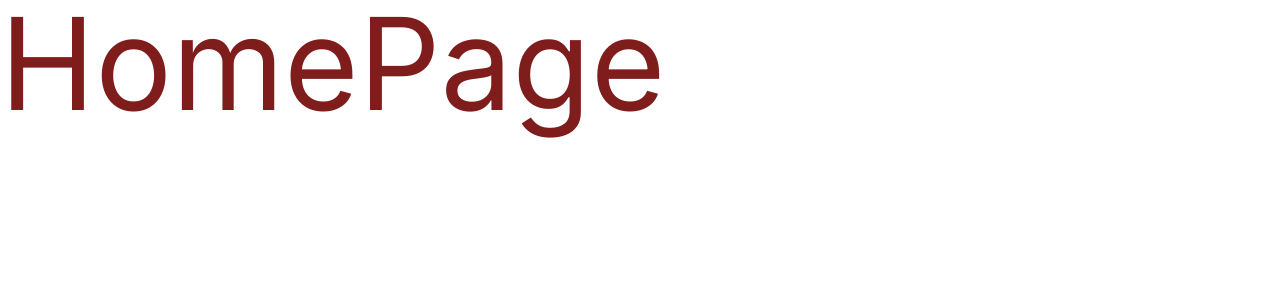
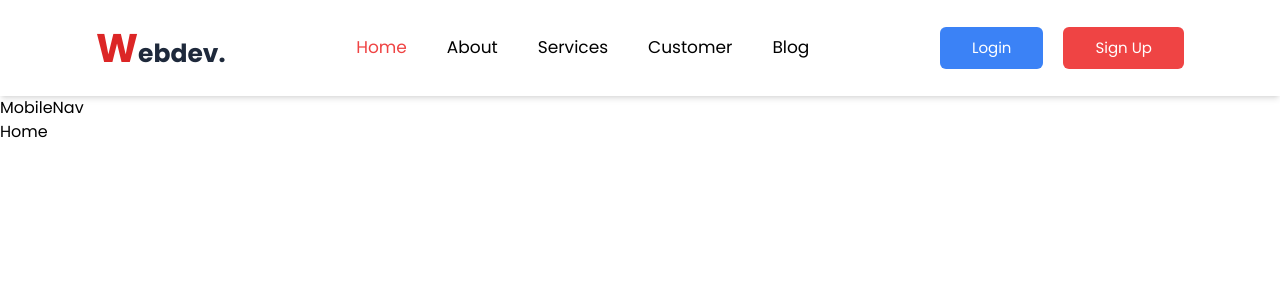
Before and after one commit to moonspark78/Agency-Website, a Next.js app: page / in a window 1280 px wide. Shown: the top 300 px of the page. Built offline with nearby package versions, Linux system fonts and the light colour scheme.

Commit message:
:art: Nav   :art:

```diff
--- /dev/null
+++ b/app/components/Button/ButtonBlue.tsx
@@ -0,0 +1,19 @@
+import React from "react";
+
+interface Props{
+    text: string;
+}
+
+const ButtonBlue = ({text}:Props) => {
+  return (
+    <button className="rounded-md px-4 py-1 text-[15px] md:px-8 md:py-2.5 overflow-hidden group
+     bg-blue-500 relative hover:bg-gradient-to-tr hover:from-blue-500 text-white hover:ring-2 hover:ring-offset-2
+      hover:ring-blue-400 transition-all ease-out duration-300 ">
+        <span className="absolute right-0 w-8 h-32 -mt-12 transition-all duration-1000 transform translate-x-12
+        group-hover:-translate-x-40 bg-white opacity-10 rotate-12 ease"></span>
+        <span className="relative">{text}</span>
+    </button>
+  );
+};
+
+export default ButtonBlue;
--- /dev/null
+++ b/app/components/Button/ButtonRed.tsx
@@ -0,0 +1,17 @@
+import React from "react";
+
+interface Props {
+  text: string;
+}
+
+const ButtonRed = ({ text }: Props) => {
+  return <button className="rounded-md px-4 py-1 text-[15px] md:px-8 md:py-2.5 overflow-hidden group
+  bg-red-500 relative hover:bg-gradient-to-tr hover:from-red-500 text-white hover:ring-2 hover:ring-offset-2
+   hover:ring-red-400 transition-all ease-out duration-300 ">
+    <span className="absolute right-0 w-8 h-32 -mt-12 transition-all duration-1000 transform translate-x-12
+        group-hover:-translate-x-40 bg-white opacity-10 rotate-12 ease"></span>
+        <span className="relative">{text}</span>
+   </button>
+};
+
+export default ButtonRed;
--- /dev/null
+++ b/app/components/Home.tsx
@@ -0,0 +1,9 @@
+import React from 'react'
+
+const Home = () => {
+  return (
+    <div>Home</div>
+  )
+}
+
+export default Home
--- /dev/null
+++ b/app/components/Navigation/MobileNav.tsx
@@ -0,0 +1,9 @@
+import React from 'react'
+
+const MobileNav = () => {
+  return (
+    <div>MobileNav</div>
+  )
+}
+
+export default MobileNav
--- /dev/null
+++ b/app/components/Navigation/Nav.tsx
@@ -0,0 +1,41 @@
+import Link from 'next/link'
+import React from 'react'
+import ButtonBlue from '../Button/ButtonBlue'
+import ButtonRed from "../Button/ButtonRed"
+
+const Nav = () => {
+  return (
+    <div className='h-[12vh] bg-white shadow-md'>
+        <div className='w-[85%] flex items-center justify-between mx-auto h-[12vh]'>
+            <h1 className='text-[16px] md:text-[25px] font-bold text-slate-800'>
+                <span className='text-[27px] md:text-[40px] text-red-600'>W</span>
+                ebdev.
+            </h1>
+            <ul className='hidden lg:flex items-center space-x-10'>
+                <li className='text-[17px] cursor-pointer text-red-500'>
+                    <Link href="/">Home</Link>
+                </li>
+                <li className='text-[17px] cursor-pointer hover:text-red-500 transition-all duration-200'>
+                    <Link href="/">About</Link>
+                </li>
+                <li className='text-[17px] cursor-pointer hover:text-red-500 transition-all duration-200'>
+                    <Link href="/">Services</Link>
+                </li>
+                <li className='text-[17px] cursor-pointer hover:text-red-500 transition-all duration-200'>
+                    <Link href="/">Customer</Link>
+                </li>
+                <li className='text-[17px] cursor-pointer hover:text-red-500 transition-all duration-200'>
+                    <Link href="/">Blog</Link>
+                </li>
+
+            </ul>
+            <div className='flex items-center space-x-2 md:space-x-5'>
+                <ButtonBlue text="Login"/>
+                <ButtonRed text="Sign Up"/>
+            </div>
+        </div>
+    </div>
+  )
+}
+
+export default Nav
--- /dev/null
+++ b/app/components/Navigation/ResponsiveNav.tsx
@@ -0,0 +1,17 @@
+"use client"
+
+import React from 'react'
+import Nav from "./Nav"
+import MobileNav from './MobileNav'
+
+
+const ResponsiveNav = () => {
+  return (
+    <div>
+        <Nav/>
+        <MobileNav/>
+    </div>
+  )
+}
+
+export default ResponsiveNav
--- a/app/layout.tsx
+++ b/app/layout.tsx
@@ -1,11 +1,15 @@
 import type { Metadata } from "next";
-import { Inter } from "next/font/google";
+import { Poppins } from "next/font/google";
 import "./globals.css";
+import ResponsiveNav from "./components/Navigation/ResponsiveNav";
 
-const inter = Inter({ subsets: ["latin"] });
+const poppins = Poppins({
+  weight: ["400", "500", "600", "700", "800"],
+  subsets: ["latin"]
+});
 
 export const metadata: Metadata = {
-  title: "Create Next App",
+  title: "Agency | Build Your Dream",
   description: "Generated by create next app",
 };
 
@@ -16,7 +20,8 @@ export default function RootLayout({
 }>) {
   return (
     <html lang="en">
-      <body className={inter.className}>
+      <body className={poppins.className}>
+        <ResponsiveNav/>
         {children}
       </body>
     </html>
--- a/app/page.tsx
+++ b/app/page.tsx
@@ -1,8 +1,11 @@
 import React from 'react'
+import Home from "./components/Home"
 
 const HomePage = () => {
   return (
-    <div className='text-9xl text-red-900'>HomePage</div>
+    <div >
+        <Home/>
+    </div>
   )
 }
 
```
Also changed, not shown: package.json (+6 -5 lines), 1 other file (tests, documents, lock files or other folders).
